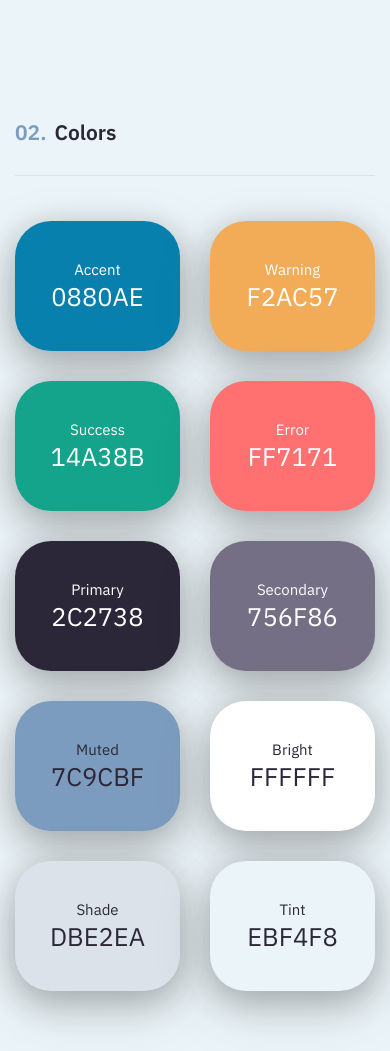
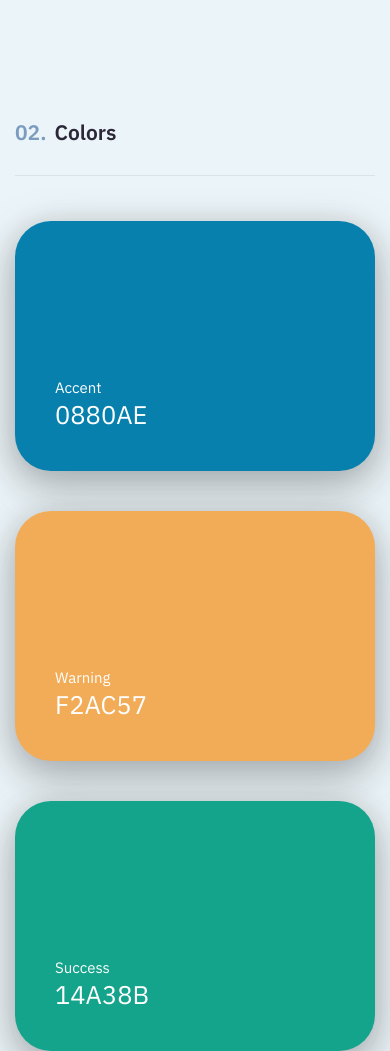
Before and after one commit to alexmicheev96/modul6-typeface, a website: page src/index.html in a window 390 px wide. Shown: the part 607-1658 px from the top of the page. Drawn offline with nearby package versions, Linux system fonts and the light colour scheme; files that its build step writes are made by us from their sources; files whose address does not match are found by name.

Commit message:
fixed block-color

```diff
--- a/src/sass/blocks/_02.colors.scss
+++ b/src/sass/blocks/_02.colors.scss
@@ -1,18 +1,18 @@
 .colors {
     width: 100%;
     &__wrapper {
+        width: 100%;
         // display: flex;
         // flex-wrap: wrap;
         display: grid;
-        grid-template-columns: repeat(4, 1fr);
-        gap: 3%;
-        grid-template-rows: repeat(4, minmax(300px, 1fr));
-        grid-auto-flow: row;
+        grid-template-columns: repeat(auto-fill, 300px);
+        grid-auto-rows: 300px;
+        justify-content: center;
+        gap: 40px;
     }
 }
 .colors-block {
-    // height: 300px;
-    padding: 0 0 2.5rem 2.5rem;
+    padding: 0 0 40px 40px;
     border-radius: 3em;
     color: $bright-color;
     display: flex;
--- a/src/sass/blocks/_media.scss
+++ b/src/sass/blocks/_media.scss
@@ -1,5 +1,5 @@
 
-@media only screen and (max-width: 1200px) {
+@media  (max-width: 1200px) {
     .container {
         width: 960px;
         padding: 0;
@@ -14,11 +14,11 @@
             min-height: 17rem;
         }
     }
-    .colors {
-        &__wrapper {
-            grid-template-columns: repeat(3, 1fr);
-        }
-    }
+    // .colors {
+    //     &__wrapper {
+    //         // grid-template-columns: repeat(auto-fit, 1fr);
+    //     }
+    // }
     .misc {
         &__wrapper {
             width: 80%;
@@ -52,22 +52,22 @@
             min-height: 13rem;
         }
     }
-    .colors {
-        &__wrapper {
-            gap: 2.5rem;
-            grid-template-rows: repeat(4, 200px);
-        }
-    }
-    .colors-block {
-        justify-content: center;
-        align-items: center;
-        padding: 0;
-        &__inner {
-            display: flex;
-            flex-direction: column;
-            align-items: center;
-        }
-    }
+    // .colors {
+    //     &__wrapper {
+    //         gap: 2.5rem;
+    //         grid-template-rows: repeat(4, 200px);
+    //     }
+    // }
+    // .colors-block {
+    //     justify-content: center;
+    //     align-items: center;
+    //     padding: 0;
+    //     &__inner {
+    //         display: flex;
+    //         flex-direction: column;
+    //         align-items: center;
+    //     }
+    // }
     .misc {
         &__wrapper {
             width: 100%;
@@ -140,11 +140,6 @@
             min-height: 17rem;
         }
     }
-    .colors {
-        &__wrapper {
-            grid-template-rows: repeat(4,160px)
-        }
-    }
     .misc {
         &__items {
             .fz-16 {
@@ -191,13 +186,15 @@
             justify-content: center;
         }
         &__items-mini {
-            gap: 0.75rem;
+            justify-content: center;
+            gap: 1.5rem;
         }
-        .cards-mini {
-            &__item {
-                flex: 0 0 170px;
-                min-height: 170px;
-            }
+
+    }
+    .cards-mini {
+        &__item {
+            flex: 0 0 170px;
+            min-height: 170px;
         }
     }
     .forms {
@@ -243,8 +240,8 @@
     }
     .colors {
         &__wrapper {
-            grid-template-columns: repeat(2,1fr);
-            grid-template-rows: repeat(5,130px)
+            grid-template-columns: 1fr;
+            grid-auto-rows: 250px;
         }
     }
     .icons {
@@ -370,9 +367,9 @@
     .modal {
         padding: 1rem;
     }
-    .cards {
-        &__items-mini {
-            justify-content: center;
+    .cards-mini {
+        &__item {
+            flex: 0 0 100%;
         }
     }
 }
--- a/src/sass/style.scss
+++ b/src/sass/style.scss
@@ -37,8 +37,8 @@ body {
 }
 .container {
     position: relative;
-    max-width: 1350px;
-    padding: 0 15px;
+    max-width: 1320px;
+    padding: 0;
     margin: 0 auto;
 }
 .hide {
```
Also changed, not shown: dist/css/style.min.css.
